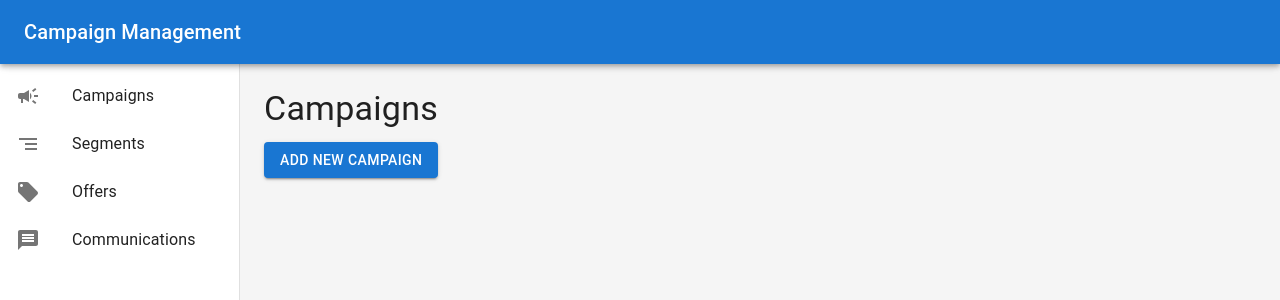
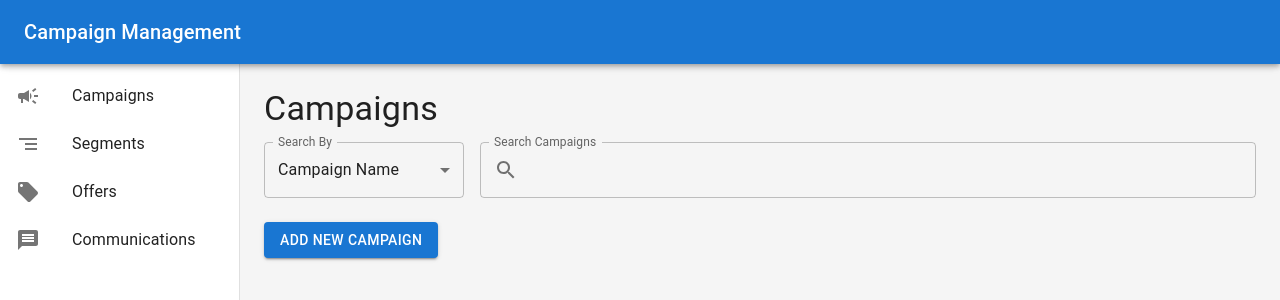
Before and after one commit to nileshkarmalkar/campaign-management-ui, a React (Create React App) app: page /campaigns in a window 1280 px wide. Shown: the top 300 px of the page. Built offline with nearby package versions, Linux system fonts and the light colour scheme.

Commit message:
Add search functionality to Campaigns component

```diff
--- a/src/components/campaigns/Campaigns.js
+++ b/src/components/campaigns/Campaigns.js
@@ -1,11 +1,30 @@
-import React, { useState } from 'react';
-import { Typography, Button, Grid, Paper } from '@mui/material';
+import React, { useState, useMemo } from 'react';
+import { Typography, Button, Grid, Paper, TextField, InputAdornment, FormControl, InputLabel, Select, MenuItem, Box } from '@mui/material';
+import SearchIcon from '@mui/icons-material/Search';
 import CampaignForm from './CampaignForm';
 import { format } from 'date-fns';
 
 const Campaigns = () => {
   const [showForm, setShowForm] = useState(false);
   const [campaigns, setCampaigns] = useState([]);
+  const [searchTerm, setSearchTerm] = useState('');
+  const [searchField, setSearchField] = useState('campaignName');
+
+  const filteredCampaigns = useMemo(() => {
+    return campaigns.filter(campaign => {
+      const searchValue = campaign[searchField]?.toString().toLowerCase() || '';
+      return searchValue.includes(searchTerm.toLowerCase());
+    });
+  }, [campaigns, searchTerm, searchField]);
+
+  const handleSearchChange = (event) => {
+    setSearchTerm(event.target.value);
+  };
+
+  const handleSearchFieldChange = (event) => {
+    setSearchField(event.target.value);
+    setSearchTerm(''); // Reset search term when changing search field
+  };
 
   const handleAddCampaign = () => {
     setShowForm(true);
@@ -25,6 +44,35 @@ const Campaigns = () => {
       <Typography variant="h4" gutterBottom>
         Campaigns
       </Typography>
+      <Box sx={{ mb: 3, display: 'flex', gap: 2, alignItems: 'flex-end' }}>
+        <FormControl sx={{ minWidth: 200 }}>
+          <InputLabel>Search By</InputLabel>
+          <Select
+            value={searchField}
+            onChange={handleSearchFieldChange}
+            label="Search By"
+          >
+            <MenuItem value="campaignName">Campaign Name</MenuItem>
+            <MenuItem value="campaignCode">Campaign Code</MenuItem>
+            <MenuItem value="businessUnit">Business Unit</MenuItem>
+            <MenuItem value="campaignType">Campaign Type</MenuItem>
+            <MenuItem value="requestorName">Requestor Name</MenuItem>
+          </Select>
+        </FormControl>
+        <TextField
+          fullWidth
+          label="Search Campaigns"
+          value={searchTerm}
+          onChange={handleSearchChange}
+          InputProps={{
+            startAdornment: (
+              <InputAdornment position="start">
+                <SearchIcon />
+              </InputAdornment>
+            ),
+          }}
+        />
+      </Box>
       {!showForm && (
         <Button
           variant="contained"
@@ -41,7 +89,7 @@ const Campaigns = () => {
         </Paper>
       ) : (
         <Grid container spacing={3}>
-          {campaigns.map((campaign, index) => (
+          {filteredCampaigns.map((campaign, index) => (
             <Grid item xs={12} key={index}>
               <Paper style={{ padding: '20px' }}>
                 <Typography variant="h6">{campaign.campaignName}</Typography>
```
